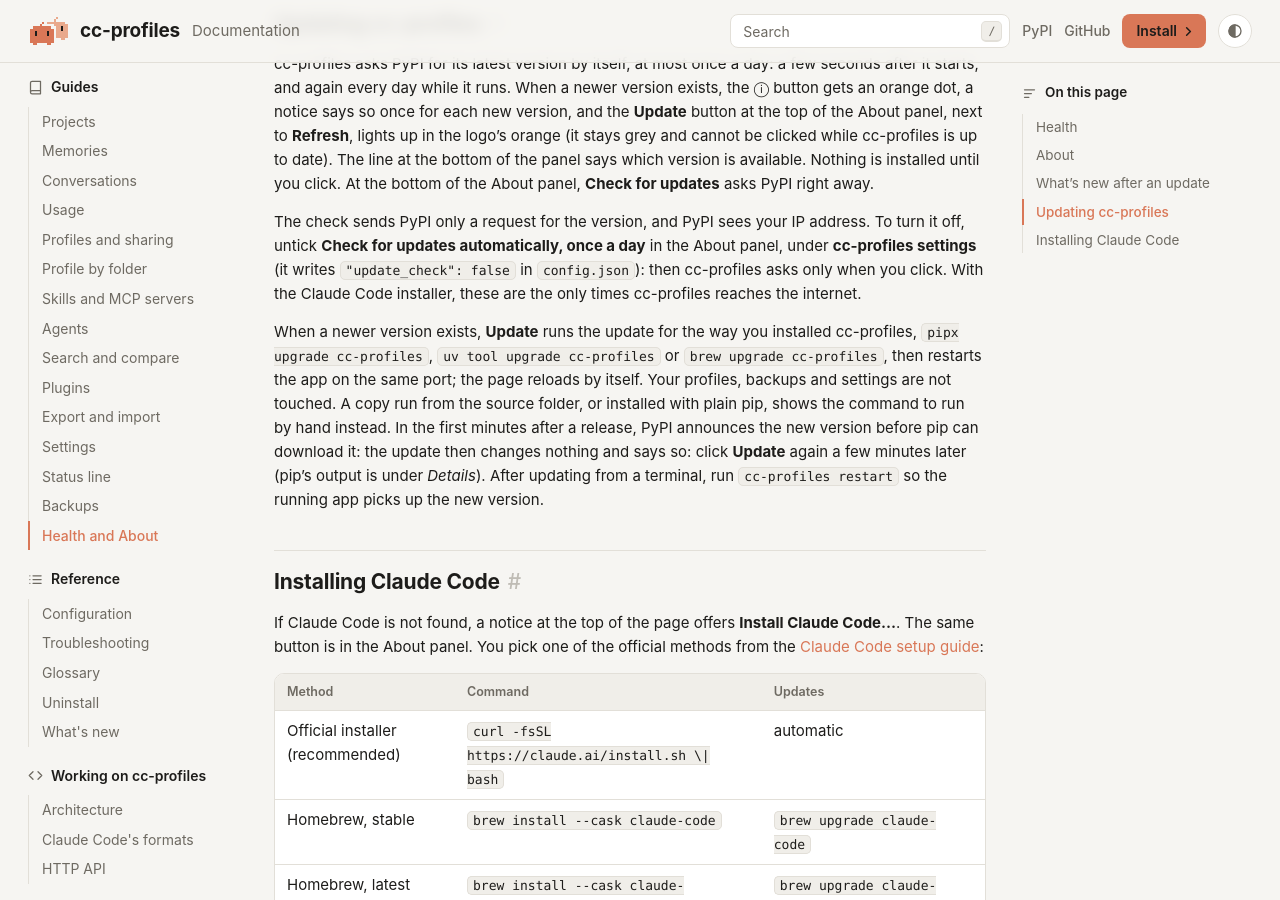
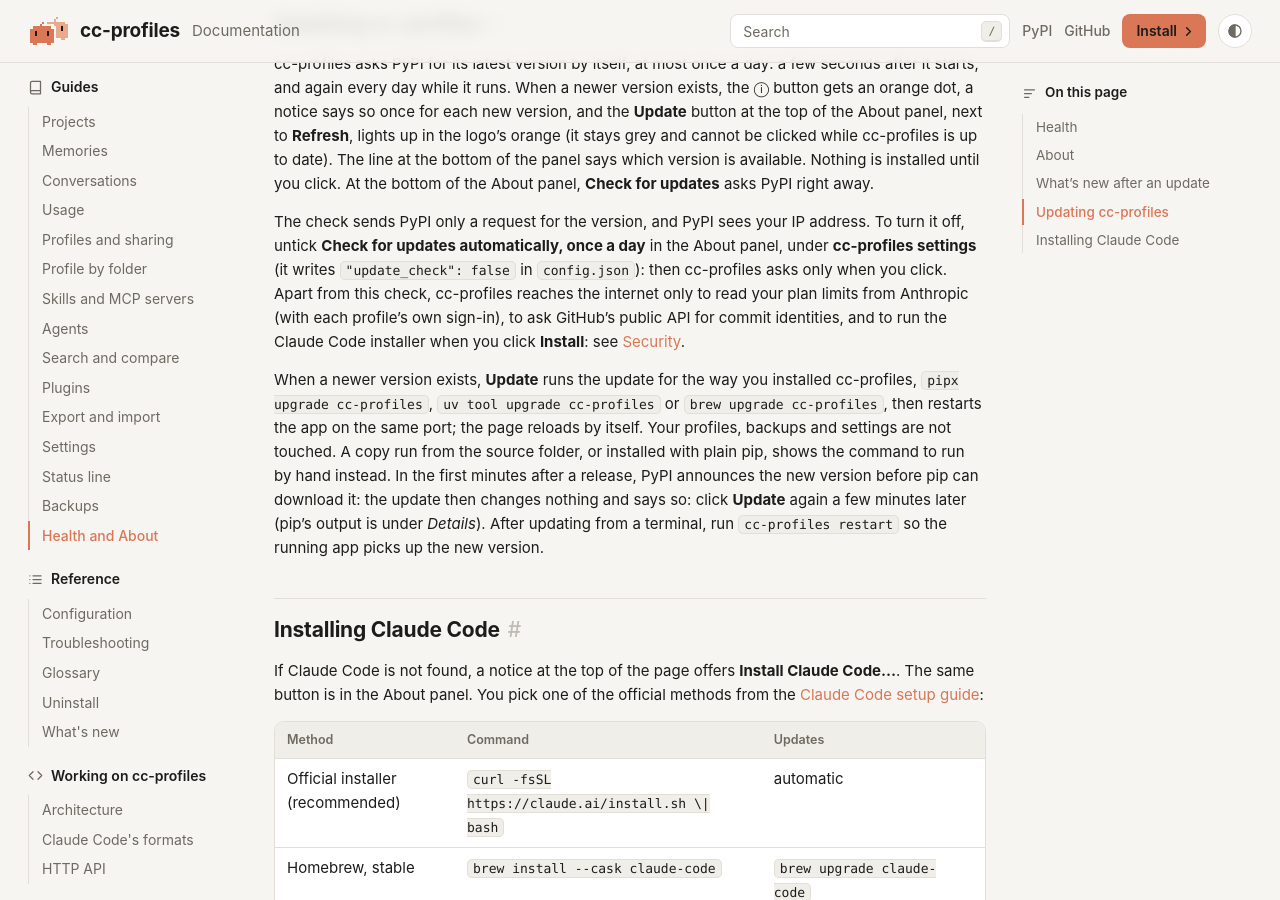
Before and after one commit to andreaiannarone/cc-profiles, a Jekyll site: the page built from docs/guides/health.md, in a window 1280 px wide and 900 px high, scrolled down 2173 px. Built offline with Jekyll 4.4.1, drawn with Linux system fonts in a browser that asks for light colours; our own code applies the rules of GitHub Pages for plain Markdown files.

Commit message:
README and docs: every service cc-profiles reaches, and what it keeps

```diff
--- a/docs/guides/health.md
+++ b/docs/guides/health.md
@@ -46,7 +46,7 @@ The release notes come with the app: after cc-profiles updates, from the app or
 
 cc-profiles asks PyPI for its latest version by itself, at most once a day: a few seconds after it starts, and again every day while it runs. When a newer version exists, the ⓘ button gets an orange dot, a notice says so once for each new version, and the **Update** button at the top of the About panel, next to **Refresh**, lights up in the logo's orange (it stays grey and cannot be clicked while cc-profiles is up to date). The line at the bottom of the panel says which version is available. Nothing is installed until you click. At the bottom of the About panel, **Check for updates** asks PyPI right away.
 
-The check sends PyPI only a request for the version, and PyPI sees your IP address. To turn it off, untick **Check for updates automatically, once a day** in the About panel, under **cc-profiles settings** (it writes `"update_check": false` in `config.json`): then cc-profiles asks only when you click. With the Claude Code installer, these are the only times cc-profiles reaches the internet.
+The check sends PyPI only a request for the version, and PyPI sees your IP address. To turn it off, untick **Check for updates automatically, once a day** in the About panel, under **cc-profiles settings** (it writes `"update_check": false` in `config.json`): then cc-profiles asks only when you click. Apart from this check, cc-profiles reaches the internet only to read your plan limits from Anthropic (with each profile's own sign-in), to ask GitHub's public API for commit identities, and to run the Claude Code installer when you click **Install**: see [Security](https://github.com/andreaiannarone/cc-profiles#security).
 
 When a newer version exists, **Update** runs the update for the way you installed cc-profiles, `pipx upgrade cc-profiles`, `uv tool upgrade cc-profiles` or `brew upgrade cc-profiles`, then restarts the app on the same port; the page reloads by itself. Your profiles, backups and settings are not touched. A copy run from the source folder, or installed with plain pip, shows the command to run by hand instead. In the first minutes after a release, PyPI announces the new version before pip can download it: the update then changes nothing and says so: click **Update** again a few minutes later (pip's output is under *Details*). After updating from a terminal, run `cc-profiles restart` so the running app picks up the new version.
 
```
Also changed, not shown: README.md.
